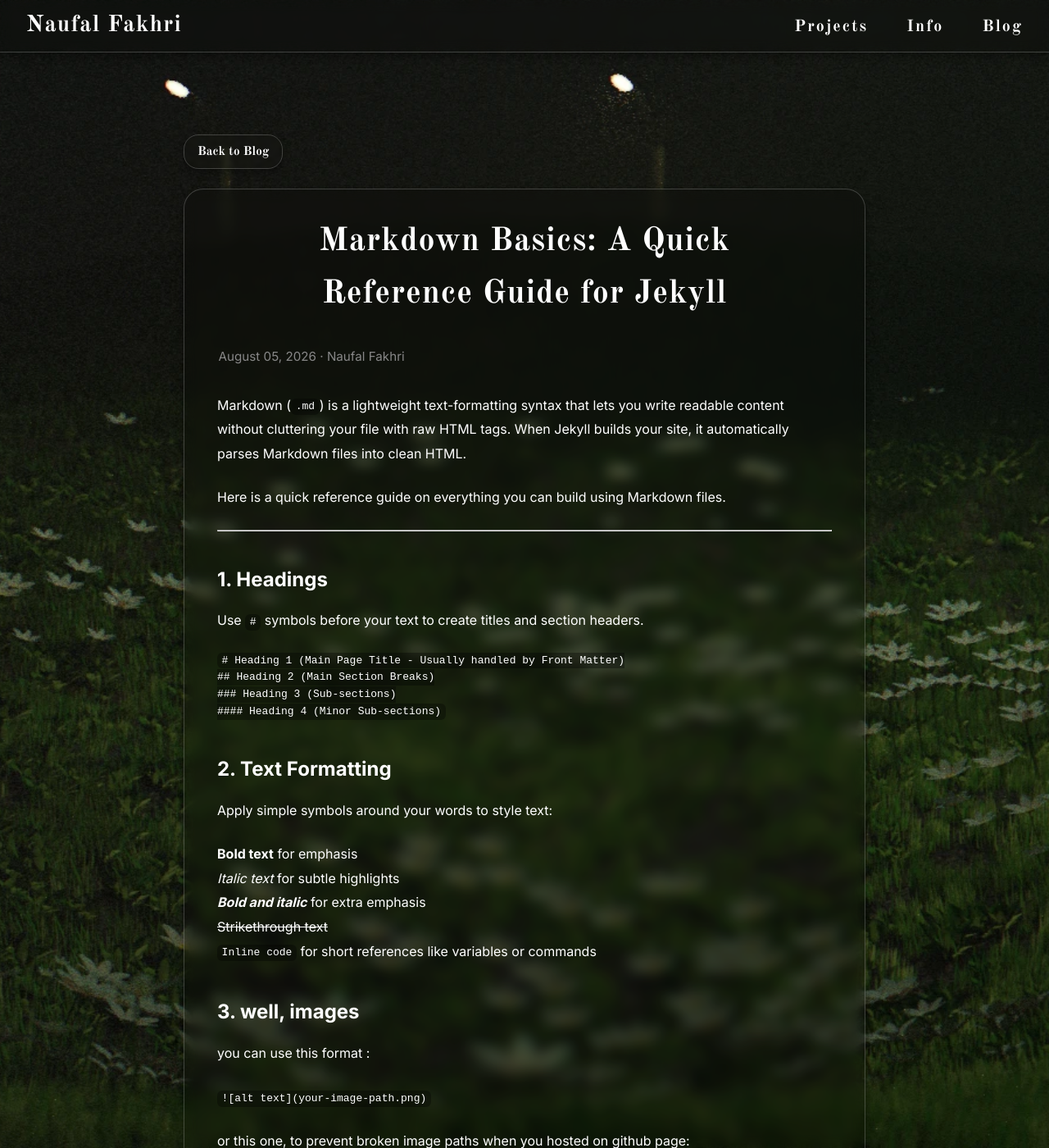
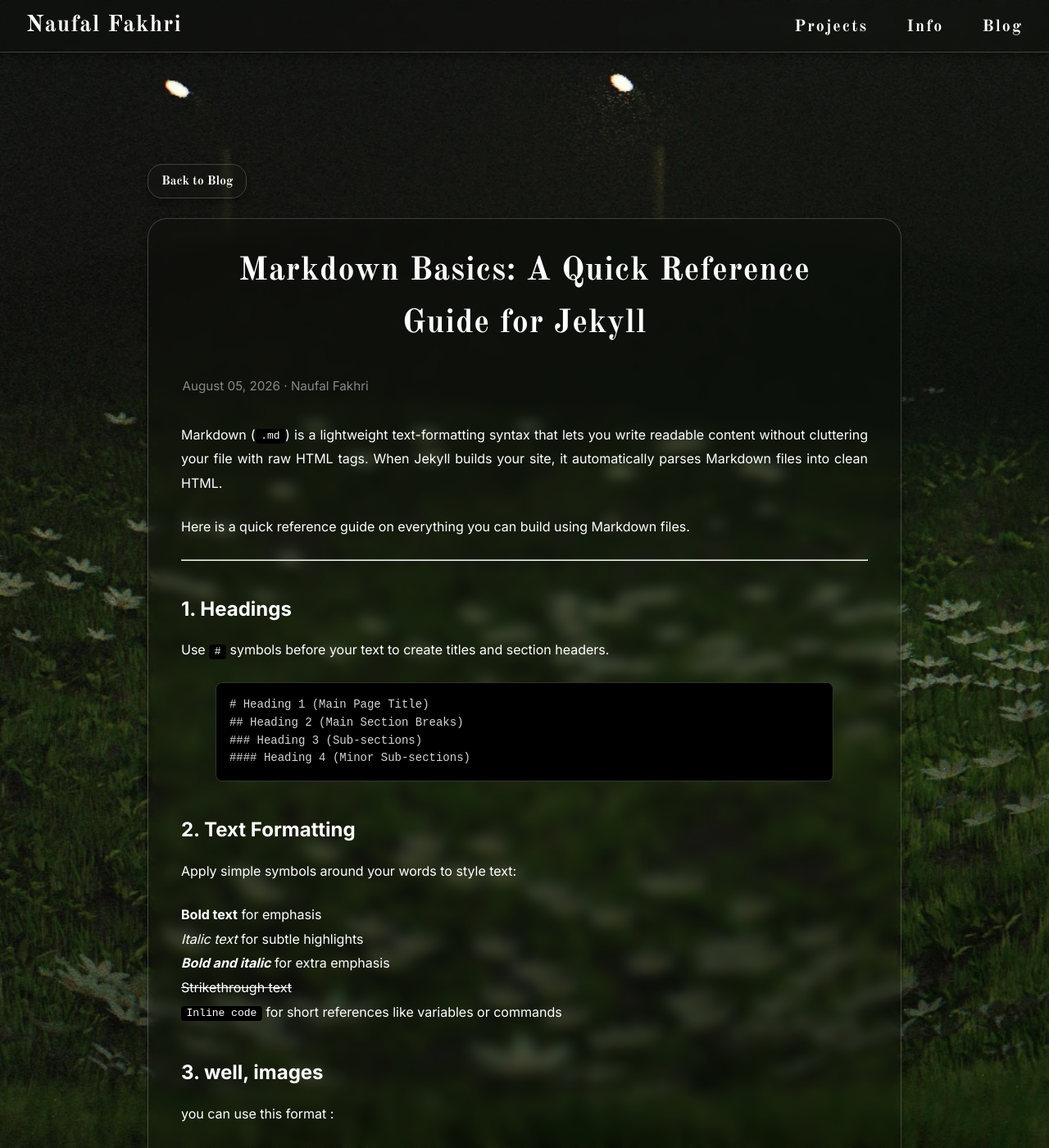
Before and after one commit to remtromol/remtromol.github.io, a Jekyll site: the page built from _blog/markdown-guide.md, in a window 1280 px wide and 1400 px high. Shown: the whole window at 82% size. Built offline with Jekyll 4.4.1, drawn with Linux system fonts in a browser that asks for light colours; some of the changed text lies outside the part shown.

Commit message:
update 17 august

````diff
--- a/_blog/markdown-guide.md
+++ b/_blog/markdown-guide.md
@@ -12,12 +12,13 @@
 
 ---
 
+
 ## 1. Headings
 
 Use `#` symbols before your text to create titles and section headers.
 
-```markdown
-# Heading 1 (Main Page Title - Usually handled by Front Matter)
+```
+# Heading 1 (Main Page Title)
 ## Heading 2 (Main Section Breaks)
 ### Heading 3 (Sub-sections)
 #### Heading 4 (Minor Sub-sections)
@@ -89,9 +90,35 @@
 
 
 | Asset Name | Triangle Count | Texture Maps | Render Engine |
-| :--- | :---: | :---: | ---: |
+| :---: | :---: | :---: | :---: |
 | Classic Car Chassis | 48,200 | Albedo, Normal, Roughness | Cycles |
 | Sci-Fi Door | 8,500 | Albedo, Normal, Metallic | EEVEE |
+
+<br>
+In here i use my own styling(yes, you can style your table too), to match my website's styling.
+here's my table css:
+
+```
+table {
+  table-layout: auto;
+  width: 80%;
+  margin: auto;
+  background-color: #00000026;
+  border: 1px solid var(--border-color);
+  border-radius: 12px;
+}
+thead {
+  background-color: #ffffff26;
+}
+
+th,
+td {
+  padding: 0.6em;
+  border-radius: 8px;
+}
+
+```
+
 
 ## 8. Horizontal Rules
 
--- a/_layouts/blog.html
+++ b/_layouts/blog.html
@@ -11,7 +11,7 @@
     Here you can follow how I build and improve this portfolio over time.
   </p>
 
-  <div class="post-list">
+  <div class="post-articles">
     {% if site.collections.blog and site.collections.blog.docs %}
       {% assign blog_posts = site.collections.blog.docs | sort: 'date' | reverse %}
     {% elsif site.blog %}
--- a/css/style.css
+++ b/css/style.css
@@ -130,13 +130,18 @@
   color: var(--text-primary);
 }
 
+.copyright {
+  color: var(--text-muted);
+  margin: 0 auto 1rem auto;
+}
+
 /*MAIN CONTENT AREA (mobile-first)*/
 .main-content {
   display: flex;
   flex-direction: column;
   justify-content: center;
   margin: auto;
-  padding: 0.25rem;
+  padding: 2vw;
 }
 
 .page-spacer {
@@ -148,7 +153,7 @@
   box-shadow: 0 5px 10px #00000050;
   border: 1px solid var(--border-color);
   border-radius: 24px;
-  padding: 0rem 2.5rem;
+  padding: 0 2.5rem;
   margin: 0rem auto 4rem auto;
   background-color: var(--bg-card)
 }
@@ -164,7 +169,6 @@
 .blog-post-header .page-title {
   font-size: clamp(2.5rem, 3vw, 4rem);
   letter-spacing: 0.02em;
-  margin-top: 2rem;
 }
 
 .blog-post-meta {
@@ -206,11 +210,66 @@
   color: var(--accent);
 }
 
-.blog-post-content code {
-  background: #00000055;
-  color: var(--text-primary);
-  padding: 0.15rem 0.35rem;
-  border-radius: 6px;
+blockquote {
+  padding: 0.5rem 1.5rem;
+  margin: auto;
+  border-left: 7px solid var(--border-color);
+  background-color: #00000026;
+  font-style: italic;
+}
+
+/* Container for the preformatted text block */
+pre {
+  width: 90%;
+  background-color: #000;
+  border-radius: 8px;
+  padding: 16px;
+  margin:auto;
+  overflow-x: auto;
+  border: 1px solid #333333;
+}
+
+/* Individual text properties inside the container */
+pre code {
+  font-family: 'Fira Code', 'Courier New', Courier, monospace;
+  font-size: 14px;
+  line-height: 1.5;
+  color: #d4d4d4;
+  word-break: normal;
+  white-space: pre; /* Essential to maintain indentation */
+}
+
+:not(pre) > code {
+  background-color: #000;
+  border-radius: 4px;
+  padding: 0.1em 0.5em;
+}
+
+.blog-post-content img {
+  max-width: 70vw;
+  display: block;
+  height: auto;
+  border-radius: 12px;
+  border: 1px solid var(--border-color);
+  overflow: auto;
+}
+
+table {
+  table-layout: auto;
+  width: 80%;
+  margin: auto;
+  background-color: #00000026;
+  border: 1px solid var(--border-color);
+  border-radius: 12px;
+}
+thead {
+  background-color: #ffffff26;
+}
+
+th,
+td {
+  padding: 0.6em;
+  border-radius: 8px;
 }
 
 .post-item {
@@ -427,7 +486,7 @@
   line-height: 1.2;
 }
 
-.post-list {
+.post-articles {
   display: flex;
   flex-direction: column;
   gap: 2rem;
@@ -463,7 +522,7 @@
 
 .post-excerpt {
   color: var(--text-secondary);
-  font-size: 1em;
+  font-size: 0.90em;
   max-width: 750px;
   margin-top: 0;
   padding-top: 0;
@@ -859,10 +918,10 @@
 }
 
 /* ======================================= DESKTOP ======== */
-@media (min-width: 900px) {
+@media (min-width: 580px) {
   .main-content {
-    padding: 0.25rem 2rem;
-    max-width: 70%;
+    padding: 2.5rem 5rem;
+    max-width: clamp(678px, 85vw, 1080px);
   }
 
   .navbar {
@@ -889,11 +948,17 @@
     align-self: center;
   }
 
-  .post-list {
+  .post-articles {
     gap: 0.5rem;
     margin: 2rem auto 2rem auto;
   }
 
+  .blog-post {
+    text-align: justify;
+  }
+}
+
+@media (min-width: 860px){
   .post-item {
     flex-direction: row;
     align-items: center;
````
Also changed, not shown: other parts of _blog/markdown-guide.md (+1 -1 lines), _includes/scripts.html (+0 -34 lines), _blog/learning-my-portfolio.md (line endings or trailing spaces), 8 other files.
